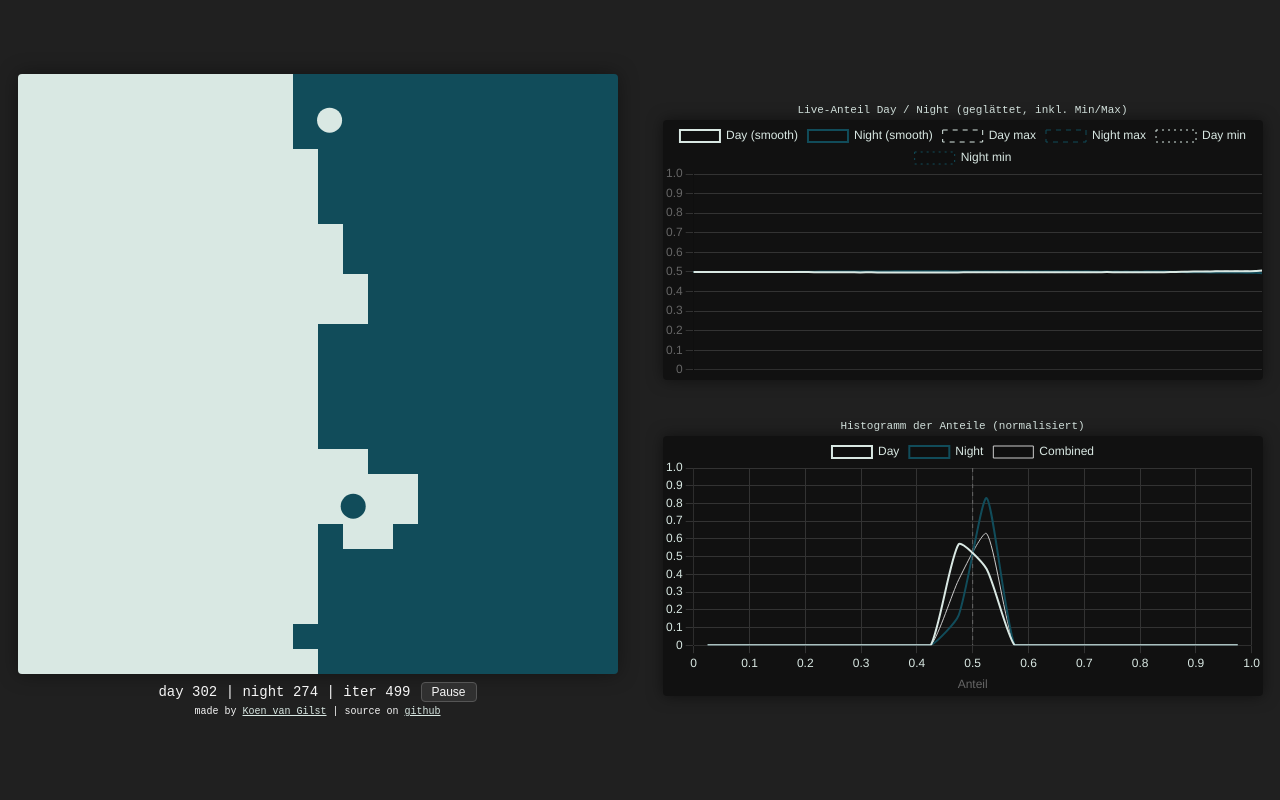
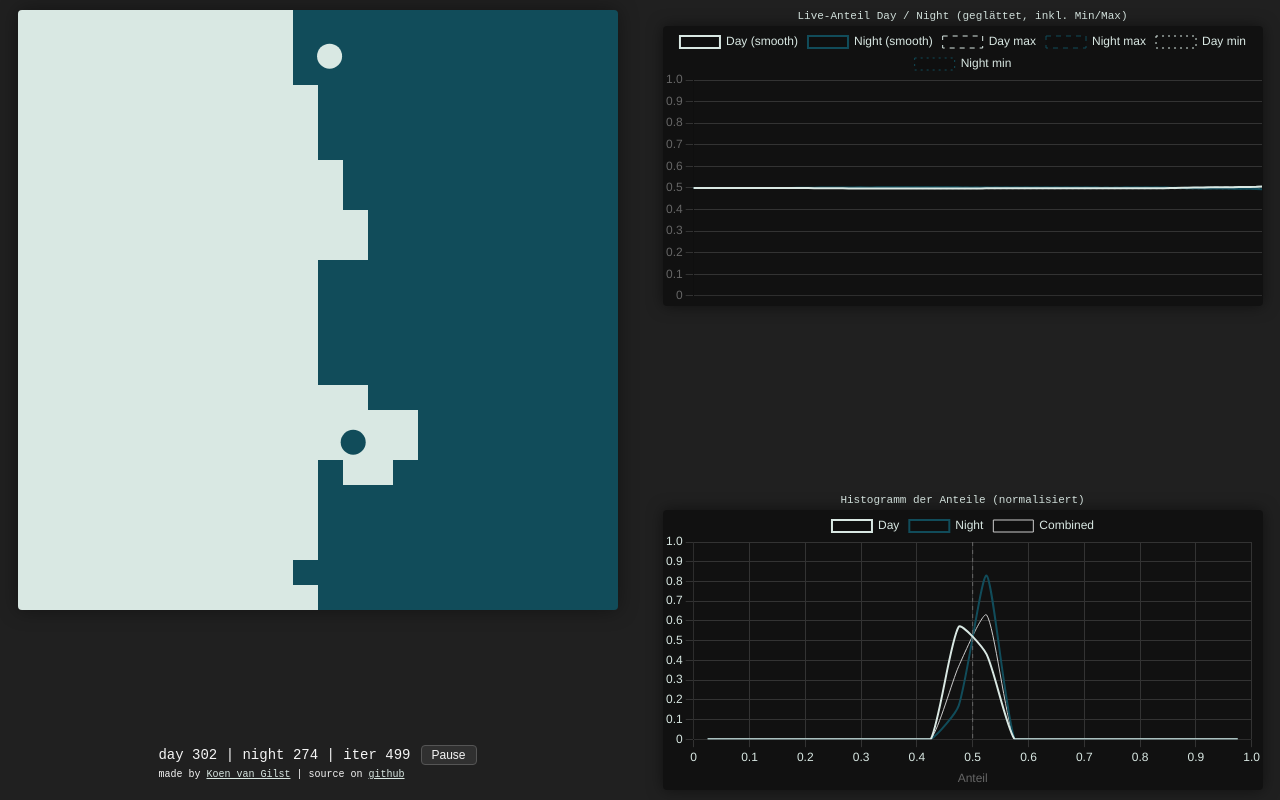
Before and after one commit to hkempf/pong-wars-stats, a plain HTML site: page index.html in a window 1280 px wide. Drawn offline with nearby package versions, Linux system fonts and the light colour scheme.

Commit message:
Update index.html
new stuck prevention via history

```diff
--- a/index.html
+++ b/index.html
@@ -37,7 +37,7 @@
         font-family: monospace;
       }
 
-      /* zwei Hälften nebeneinander */
+      /* Zwei Hälften nebeneinander */
       #container {
         display: flex;
         width: min(1400px, 100vw);
@@ -51,11 +51,17 @@
         flex-direction: column;
       }
 
-      /* Spielfeld-Hälfte: Inhalt zentrieren */
+      /* Linke Hälfte: Spielfeld mittig, Infos unten */
       #left {
+        padding: 10px;
+      }
+
+      #leftInner {
+        height: 100%;
+        display: flex;
+        flex-direction: column;
         align-items: center;
-        justify-content: center;
-        padding: 10px;
+        justify-content: space-between;
       }
 
       #pongCanvas {
@@ -100,11 +106,17 @@
         background: #404040;
       }
 
-      /* rechte Hälfte: zwei Plot-Blöcke übereinander, in etwa gespiegelt */
+      /* Rechte Hälfte: zwei Plot-Blöcke, bündig zu Spielfläche
+         280px + 40px + 280px ≈ 600px Höhe */
       #right {
         padding: 10px 10px 10px 20px;
-        gap: 40px;
-        justify-content: center;
+      }
+
+      #rightInner {
+        height: 100%;
+        display: flex;
+        flex-direction: column;
+        justify-content: space-between;
         align-items: center;
       }
 
@@ -120,7 +132,6 @@
         color: #d9e8e3;
       }
 
-      /* feste Chart-Größe, Breite wie Spielfeld (skaliert dann in der Spalte) */
       .chartCanvas {
         background: #111;
         border-radius: 4px;
@@ -132,10 +143,12 @@
 
   <body>
     <div id="container">
-      <!-- linke Hälfte: Spielfeld -->
+      <!-- Linke Hälfte -->
       <div id="left">
+        <div id="leftInner">
           <canvas id="pongCanvas" width="600" height="600"></canvas>
 
+          <div>
             <div id="infoRow">
               <div id="score"></div>
               <button id="pauseBtn">Pause</button>
@@ -147,9 +160,12 @@
               <a href="https://github.com/vnglst/pong-wars">github</a>
             </p>
           </div>
+        </div>
+      </div>
 
-      <!-- rechte Hälfte: Plots -->
+      <!-- Rechte Hälfte -->
       <div id="right">
+        <div id="rightInner">
           <div class="chartBlock">
             <div class="chartTitle">
               Live-Anteil Day / Night (geglättet, inkl. Min/Max)
@@ -158,7 +174,7 @@
               id="ratioChart"
               class="chartCanvas"
               width="600"
-            height="260"
+              height="280"
             ></canvas>
           </div>
           <div class="chartBlock">
@@ -169,15 +185,16 @@
               id="histChart"
               class="chartCanvas"
               width="600"
-            height="260"
+              height="280"
             ></canvas>
+          </div>
         </div>
       </div>
     </div>
   </body>
 
   <script>
-    // ========= Original-Pong-Wars-Logik (leicht ergänzt) =========
+    // ========= Farbpalette & Konstanten =========
 
     const colorPalette = {
       ArcticPowder: "#F1F6F4",
@@ -208,12 +225,27 @@
     let nightScore = 0;
 
     const squares = [];
+    const prevSquares = [];
+    const prev2Squares = [];
+
+    function copySquares(from, to) {
+      for (let i = 0; i < numSquaresX; i++) {
+        for (let j = 0; j < numSquaresY; j++) {
+          to[i][j] = from[i][j];
+        }
+      }
+    }
 
     // Fläche initial befüllen
     for (let i = 0; i < numSquaresX; i++) {
       squares[i] = [];
+      prevSquares[i] = [];
+      prev2Squares[i] = [];
       for (let j = 0; j < numSquaresY; j++) {
-        squares[i][j] = i < numSquaresX / 2 ? DAY_COLOR : NIGHT_COLOR;
+        const col = i < numSquaresX / 2 ? DAY_COLOR : NIGHT_COLOR;
+        squares[i][j] = col;
+        prevSquares[i][j] = col;
+        prev2Squares[i][j] = col;
       }
     }
 
@@ -239,9 +271,10 @@
     let iteration = 0;
     let paused = false;
 
-    // "Stale"-Erkennung: wann wurde zuletzt ein Feld umgefärbt?
+    // Stuck-Erkennung
     let lastChangeIteration = 0;
-    const STALE_THRESHOLD = 5000; // Anzahl Iterationen ohne Farbwechsel -> Kick
+    const STALE_KICK_THRESHOLD = 20000;
+    const STALE_RESET_THRESHOLD = 200000;
 
     pauseBtn.addEventListener("click", () => {
       paused = !paused;
@@ -282,8 +315,16 @@
         const j = Math.floor(checkY / SQUARE_SIZE);
 
         if (i >= 0 && i < numSquaresX && j >= 0 && j < numSquaresY) {
-          if (squares[i][j] !== ball.reverseColor) {
-            squares[i][j] = ball.reverseColor;
+          const current = squares[i][j];
+          const target = ball.reverseColor;
+
+          if (current !== target) {
+            // A -> B -> A verhindern
+            if (prev2Squares[i][j] === target) {
+              continue;
+            }
+
+            squares[i][j] = target;
             changed = true;
 
             if (Math.abs(Math.cos(angle)) > Math.abs(Math.sin(angle))) {
@@ -326,17 +367,38 @@
       if (Math.abs(ball.dy) < MIN_SPEED) ball.dy = ball.dy > 0 ? MIN_SPEED : -MIN_SPEED;
     }
 
-    // Bälle „anstupsen“, wenn es zu lange keine Veränderungen gab
     function kickBalls() {
       balls.forEach((ball, idx) => {
         ball.x = canvas.width / 2 + (Math.random() - 0.5) * canvas.width * 0.4;
         ball.y = canvas.height / 2 + (Math.random() - 0.5) * canvas.height * 0.4;
-        const speed =
-          MIN_SPEED + Math.random() * (MAX_SPEED - MIN_SPEED);
+        const speed = MIN_SPEED + Math.random() * (MAX_SPEED - MIN_SPEED);
         const angle = Math.random() * Math.PI * 2;
         ball.dx = Math.cos(angle) * speed * (idx === 0 ? 1 : -1);
         ball.dy = Math.sin(angle) * speed;
       });
+      // lastChangeIteration hier bewusst NICHT setzen
+    }
+
+    function resetBoard() {
+      for (let i = 0; i < numSquaresX; i++) {
+        for (let j = 0; j < numSquaresY; j++) {
+          const col = i < numSquaresX / 2 ? DAY_COLOR : NIGHT_COLOR;
+          squares[i][j] = col;
+          prevSquares[i][j] = col;
+          prev2Squares[i][j] = col;
+        }
+      }
+
+      balls[0].x = canvas.width / 4;
+      balls[0].y = canvas.height / 2;
+      balls[0].dx = 8;
+      balls[0].dy = -8;
+
+      balls[1].x = (canvas.width / 4) * 3;
+      balls[1].y = canvas.height / 2;
+      balls[1].dx = -8;
+      balls[1].dy = 8;
+
       lastChangeIteration = iteration;
     }
 
@@ -364,7 +426,7 @@
     let maxNight = 0.5;
     let minDay = 0.5;
     let minNight = 0.5;
-    const alpha = 0.9; // Glättung (EMA)
+    const alpha = 0.9; // Glättung
 
     const ratioChart = new Chart(ratioCtx, {
       type: "line",
@@ -447,7 +509,6 @@
       },
     });
 
-    // Plugin für vertikale Hilfslinie bei x=0.5 im Histogramm
     const midlinePlugin = {
       id: "midline",
       afterDraw(chart) {
@@ -545,13 +606,13 @@
       } else {
         smoothDay = alpha * smoothDay + (1 - alpha) * ratioDay;
         smoothNight = alpha * smoothNight + (1 - alpha) * ratioNight;
+
         if (smoothDay > maxDay) maxDay = smoothDay;
         if (smoothNight > maxNight) maxNight = smoothNight;
         if (smoothDay < minDay) minDay = smoothDay;
         if (smoothNight < minNight) minNight = smoothNight;
       }
 
-      // Live-Zeitreihe
       ratioChart.data.labels.push("");
       ratioChart.data.datasets[0].data.push(smoothDay);
       ratioChart.data.datasets[1].data.push(smoothNight);
@@ -566,7 +627,6 @@
       }
       ratioChart.update("none");
 
-      // Histogramm (normalisiert auf [0,1])
       let idxNight = Math.floor(ratioNight * bins);
       let idxDay = Math.floor(ratioDay * bins);
       if (idxNight < 0) idxNight = 0;
@@ -604,6 +664,10 @@
     function draw() {
       if (paused) return;
 
+      // Historie aktualisieren (t-2 <- t-1 <- t)
+      copySquares(prevSquares, prev2Squares);
+      copySquares(squares, prevSquares);
+
       ctx.clearRect(0, 0, canvas.width, canvas.height);
       drawSquares();
 
@@ -622,8 +686,10 @@
         updateCharts();
       }
 
-      // Anti-Stuck: wenn lange nichts mehr passiert ist, Bälle anstupsen
-      if (iteration - lastChangeIteration > STALE_THRESHOLD) {
+      const sinceChange = iteration - lastChangeIteration;
+      if (sinceChange > STALE_RESET_THRESHOLD) {
+        resetBoard();
+      } else if (sinceChange > STALE_KICK_THRESHOLD) {
         kickBalls();
       }
 
```
Lines whose indentation alone changed are shown as unchanged.
